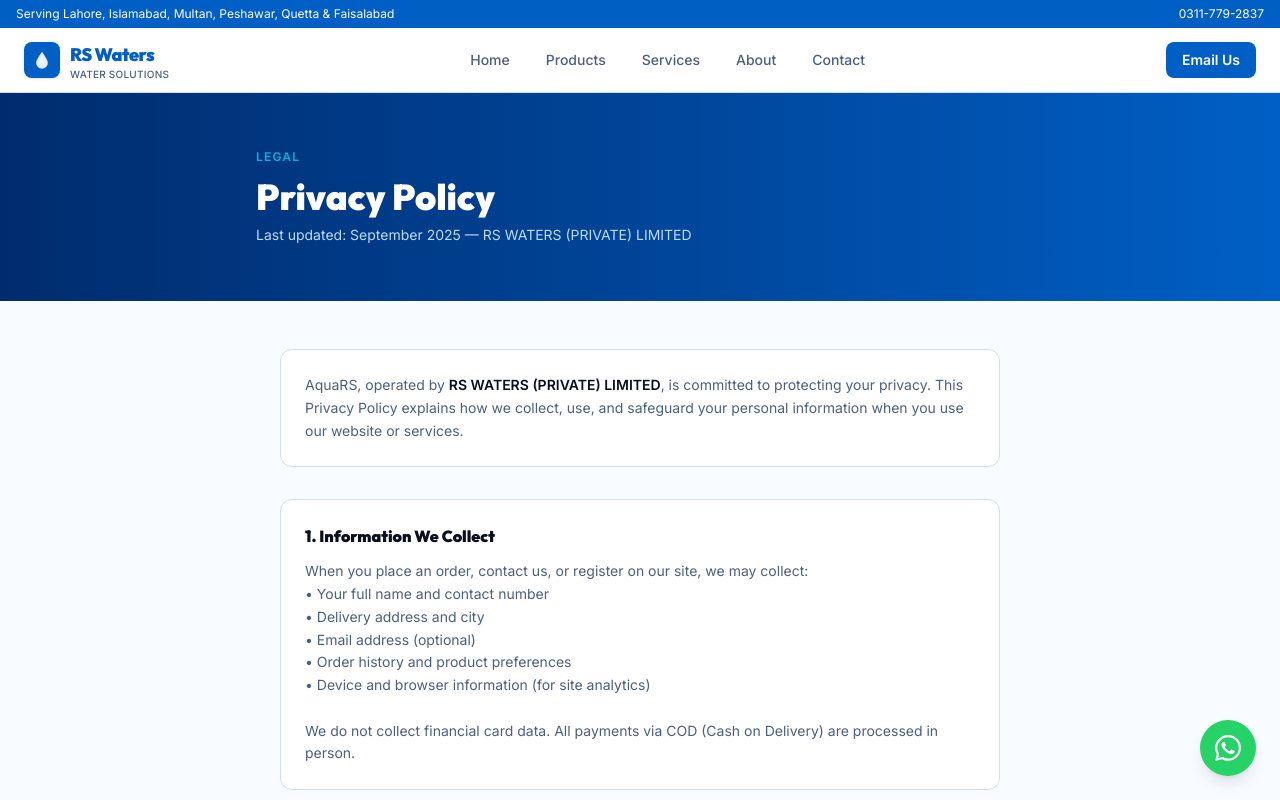
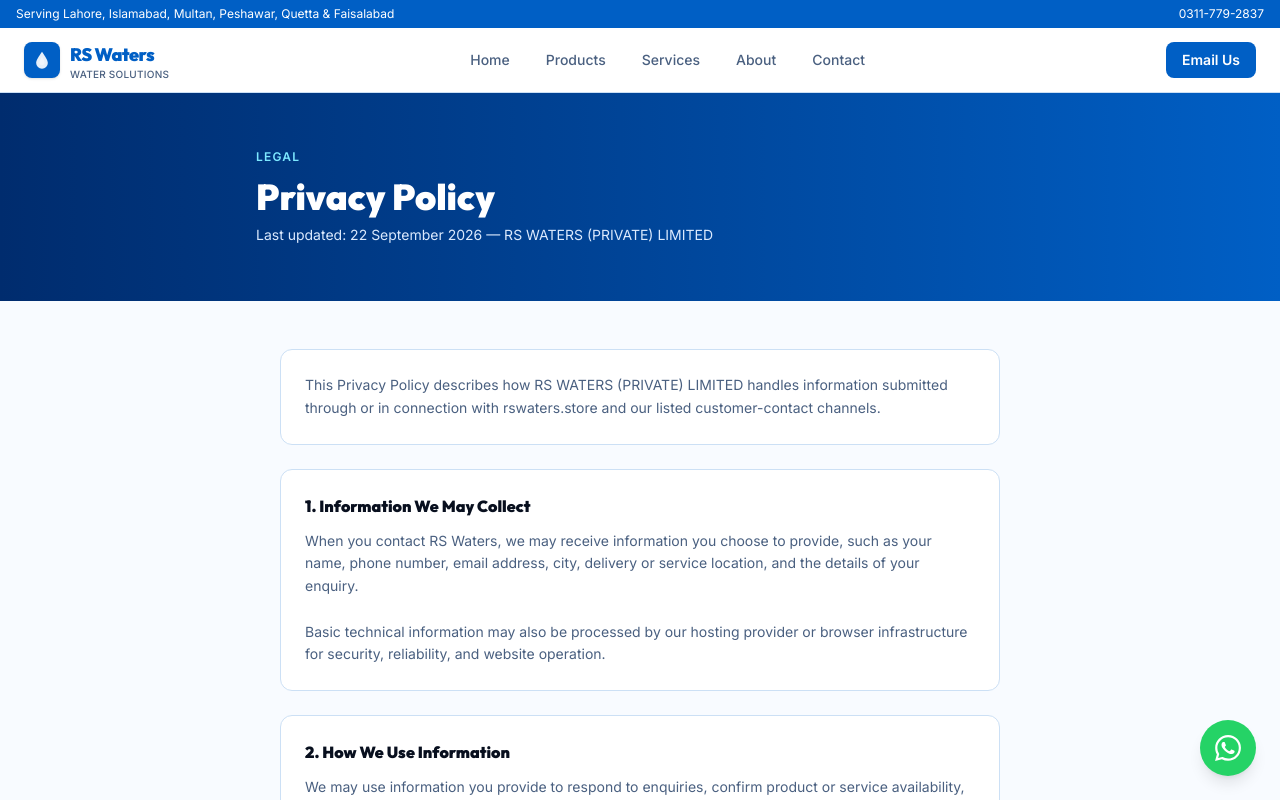
Before and after one commit to OrbixtarTechnologies/AquaRSWaters, a React (Vite) app: page /privacy in a window 1280 px wide. Shown: the top 800 px of the page. Built offline with nearby package versions, Linux system fonts and the light colour scheme; the HTML template or start-up script is replaced by a standard one.

Commit message:
Update privacy policy for RS Waters domain and actual site use

```diff
--- a/src/pages/Privacy.tsx
+++ b/src/pages/Privacy.tsx
@@ -1,97 +1,60 @@
 export default function Privacy() {
+  const sections = [
+    {
+      title: "1. Information We May Collect",
+      content: `When you contact RS Waters, we may receive information you choose to provide, such as your name, phone number, email address, city, delivery or service location, and the details of your enquiry.
+
+Basic technical information may also be processed by our hosting provider or browser infrastructure for security, reliability, and website operation.`,
+    },
+    {
+      title: "2. How We Use Information",
+      content: `We may use information you provide to respond to enquiries, confirm product or service availability, coordinate customer communication, maintain business records, prevent misuse, and comply with applicable legal obligations.`,
+    },
+    {
+      title: "3. WhatsApp, Phone & Email",
+      content: `If you choose to contact us by WhatsApp, phone, or email, your communication is also subject to the privacy practices of the relevant communications provider. RS Waters uses these channels for customer and business communication.`,
+    },
+    {
+      title: "4. Sharing of Information",
+      content: `We do not sell personal information. We may disclose information to service providers that support our website or communications, or where disclosure is required by law or necessary to protect legitimate business and security interests.`,
+    },
+    {
+      title: "5. Data Retention",
+      content: `We retain enquiry and business communication records only for as long as reasonably necessary for customer service, operational, legal, accounting, or security purposes.`,
+    },
+    {
+      title: "6. Your Requests",
+      content: `You may contact us to request access, correction, or deletion of personal information that RS Waters holds about you, subject to applicable legal and record-retention requirements.`,
+    },
+    {
+      title: "7. Contact",
+      content: `RS WATERS (PRIVATE) LIMITED
+LDA 276, Shah Jamal Ichhra, Lahore, Pakistan
+Email: info@rswaters.store
+Phone: 0311-779-2837`,
+    },
+  ];
+
   return (
     <div className="min-h-screen bg-[#f8fbff]">
       <div className="bg-gradient-to-r from-[#002c6e] to-[#005fc5] text-white py-14 px-4">
         <div className="max-w-3xl mx-auto">
-          <div className="text-xs font-semibold text-[#00b4d8] uppercase tracking-widest mb-3">Legal</div>
+          <div className="text-xs font-semibold text-[#7de8ff] uppercase tracking-widest mb-3">Legal</div>
           <h1 className="text-4xl font-black" style={{ fontFamily: "Outfit, sans-serif" }}>Privacy Policy</h1>
-          <p className="text-blue-200 mt-2 text-sm">Last updated: September 2025 — RS WATERS (PRIVATE) LIMITED</p>
+          <p className="text-blue-100 mt-2 text-sm">Last updated: 22 September 2026 — RS WATERS (PRIVATE) LIMITED</p>
         </div>
       </div>
 
-      <div className="max-w-3xl mx-auto px-4 sm:px-6 py-12 space-y-8">
+      <div className="max-w-3xl mx-auto px-4 sm:px-6 py-12 space-y-6">
         <div className="bg-white border border-[#cce0f5] rounded-xl p-6 text-sm leading-relaxed text-[#4a6080]">
-          <p>
-            AquaRS, operated by <strong className="text-[#080f1e]">RS WATERS (PRIVATE) LIMITED</strong>, is committed to protecting your privacy. This Privacy Policy explains how we collect, use, and safeguard your personal information when you use our website or services.
-          </p>
+          This Privacy Policy describes how RS WATERS (PRIVATE) LIMITED handles information submitted through or in connection with rswaters.store and our listed customer-contact channels.
         </div>
 
-        {[
-          {
-            title: "1. Information We Collect",
-            content: `When you place an order, contact us, or register on our site, we may collect:
-• Your full name and contact number
-• Delivery address and city
-• Email address (optional)
-• Order history and product preferences
-• Device and browser information (for site analytics)
-
-We do not collect financial card data. All payments via COD (Cash on Delivery) are processed in person.`,
-          },
-          {
-            title: "2. How We Use Your Information",
-            content: `We use your information to:
-• Process and deliver your orders
-• Contact you for order confirmation and delivery coordination
-• Respond to your customer service inquiries
-• Send promotional offers (only if you opt in via WhatsApp or email)
-• Improve our products, website, and service quality
-• Comply with legal obligations under Pakistani law`,
-          },
-          {
-            title: "3. Information Sharing",
-            content: `AquaRS does not sell, rent, or trade your personal information to third parties. We may share limited data only with:
-• Delivery partners to fulfill your orders
-• Payment processors if applicable in the future
-• Government or regulatory bodies if required by Pakistani law
-
-All third-party partners are bound by confidentiality agreements.`,
-          },
-          {
-            title: "4. Data Security",
-            content: `We implement appropriate technical and organizational measures to protect your personal data against unauthorized access, alteration, or disclosure. Our website uses HTTPS encryption. However, no system is 100% secure and we cannot guarantee absolute security.`,
-          },
-          {
-            title: "5. Cookies & Tracking",
-            content: `Our website may use cookies to improve your browsing experience. These include:
-• Session cookies (necessary for site function)
-• Analytics cookies (to understand site usage)
-
-You may disable cookies in your browser settings, though this may affect certain site features.`,
-          },
-          {
-            title: "6. Your Rights",
-            content: `You have the right to:
-• Access the personal data we hold about you
-• Request correction of inaccurate information
-• Request deletion of your data (subject to legal retention requirements)
-• Opt out of marketing communications at any time
-
-To exercise these rights, contact us at info@aquarswaters.web.app or call 0311-779-2837.`,
-          },
-          {
-            title: "7. Children's Privacy",
-            content: `Our services are not directed to children under the age of 13. We do not knowingly collect personal data from children. If you believe your child has provided us information, please contact us immediately.`,
-          },
-          {
-            title: "8. Changes to This Policy",
-            content: `We may update this Privacy Policy periodically. Any significant changes will be posted on this page with a revised date. Continued use of our services after changes constitutes acceptance of the revised policy.`,
-          },
-          {
-            title: "9. Contact & Grievances",
-            content: `For any privacy-related concerns, please contact:
-
-RS WATERS (PRIVATE) LIMITED — AquaRS
-LDA 276, Shah Jamal Ichhra, Lahore, Pakistan
-Email: privacy@aquarswaters.web.app
-Phone: 0311-779-2837
-Office Hours: Monday – Saturday, 9AM – 6PM`,
-          },
-        ].map((section) => (
-          <div key={section.title} className="bg-white border border-[#cce0f5] rounded-xl p-6">
+        {sections.map((section) => (
+          <section key={section.title} className="bg-white border border-[#cce0f5] rounded-xl p-6">
             <h2 className="font-black text-[#080f1e] mb-3" style={{ fontFamily: "Outfit, sans-serif" }}>{section.title}</h2>
             <div className="text-sm text-[#4a6080] leading-relaxed whitespace-pre-line">{section.content}</div>
-          </div>
+          </section>
         ))}
       </div>
     </div>
```
